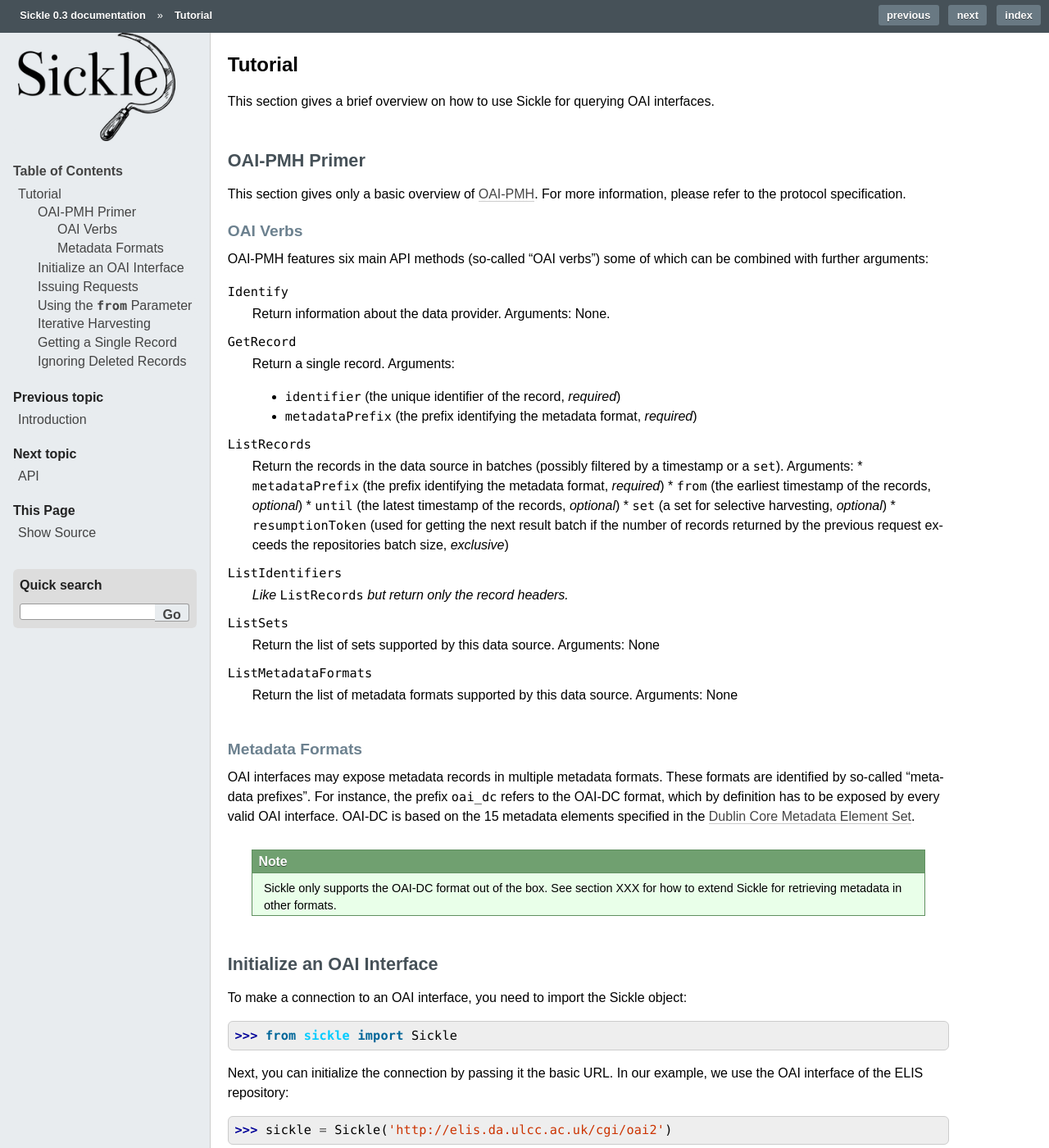
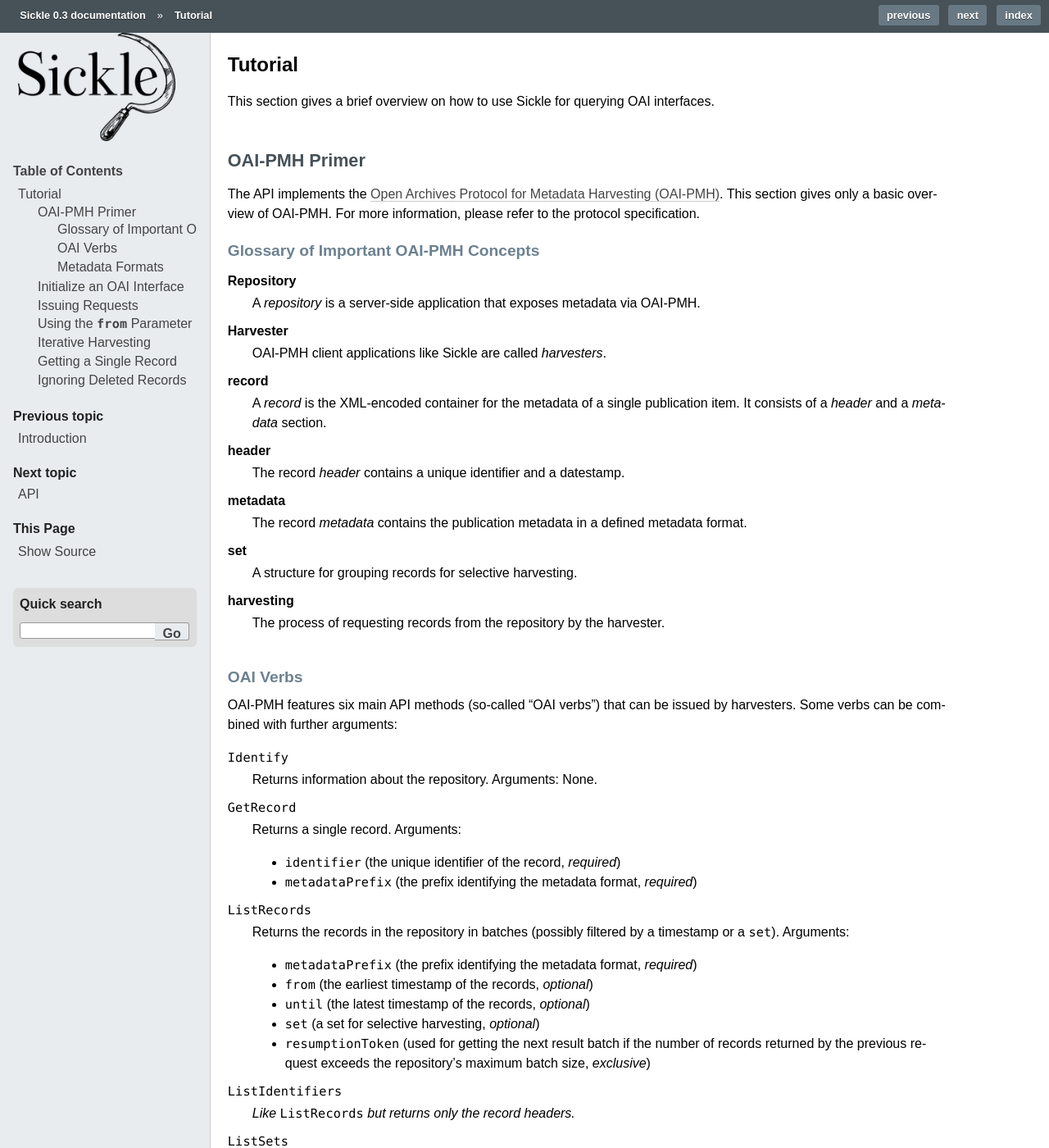
Before and after one commit to mloesch/sickle, a Sphinx documentation site: the page built from doc/tutorial.rst, in a window 1280 px wide and 1400 px high. Shown: the whole window at 82% size. Built offline with Sphinx 7.4.7, drawn with Linux system fonts in a browser that asks for light colours; some of the changed text lies outside the part shown.

Commit message:
Added oai tutorial

```diff
--- a/doc/tutorial.rst
+++ b/doc/tutorial.rst
@@ -9,38 +9,59 @@ interfaces.
 OAI-PMH Primer
 ==============
 
-This section gives only a basic overview of
-`OAI-PMH <http://www.openarchives.org/OAI/openarchivesprotocol.html>`_.
-For more information, please refer to the protocol specification.
+The API implements the `Open Archives Protocol for Metadata Harvesting (OAI-PMH) <http://openarchives.org>`_.
+This section gives only a basic overview of OAI-PMH. For more information, please refer to the protocol
+specification.
+
+Glossary of Important OAI-PMH Concepts
+--------------------------------------
+
+**Repository**
+    A *repository* is a server-side application that exposes metadata via OAI-PMH.
+**Harvester**
+    OAI-PMH client applications like Sickle are called *harvesters*.
+**record**
+    A *record* is the XML-encoded container for the metadata of a single publication item.
+    It consists of a *header* and a *metadata* section.
+**header**
+    The record *header* contains a unique identifier and a datestamp.
+**metadata**
+    The record *metadata* contains the publication metadata in a defined
+    metadata format.
+**set**
+    A structure for grouping records for selective harvesting.
+**harvesting**
+    The process of requesting records from the repository by the harvester.
 
 OAI Verbs
 ---------
 
-OAI-PMH  features six main API methods (so-called "OAI verbs") some of which can
-be combined with further arguments:
+OAI-PMH  features six main API methods (so-called "OAI verbs") that can be issued by
+harvesters. Some verbs can be combined with further arguments:
 
 ``Identify``
-    Return information about the data provider. Arguments: None.
+    Returns information about the repository. Arguments: None.
 ``GetRecord``
-    Return a single record. Arguments:
+    Returns a single record. Arguments:
 
     * ``identifier`` (the unique identifier of the record, *required*)
     * ``metadataPrefix`` (the prefix identifying the metadata format, *required*)
 ``ListRecords``
-    Return the records in the data source in batches (possibly filtered by a timestamp or a ``set``).
+    Returns the records in the repository in batches (possibly filtered by a timestamp or a ``set``).
     Arguments:
+
     * ``metadataPrefix`` (the prefix identifying the metadata format, *required*)
     * ``from`` (the earliest timestamp of the records, *optional*)
     * ``until`` (the latest timestamp of the records, *optional*)
     * ``set`` (a set for selective harvesting, *optional*)
-    * ``resumptionToken`` (used for getting the next result batch if the number of records returned by the previous request exceeds the repositories batch size, *exclusive*)
+    * ``resumptionToken`` (used for getting the next result batch if the number of records returned by the previous request exceeds the repository's maximum batch size, *exclusive*)
 ``ListIdentifiers``
-    *Like* ``ListRecords`` *but return only the record headers.*
+    *Like* ``ListRecords`` *but returns only the record headers.*
 ``ListSets``
-    Return the list of sets supported by this data source.
+    Returns the list of sets supported by this repository.
     Arguments: None
 ``ListMetadataFormats``
-    Return the list of metadata formats supported by this data source.
+    Returns the list of metadata formats supported by this repository.
     Arguments: None
 
 
```
